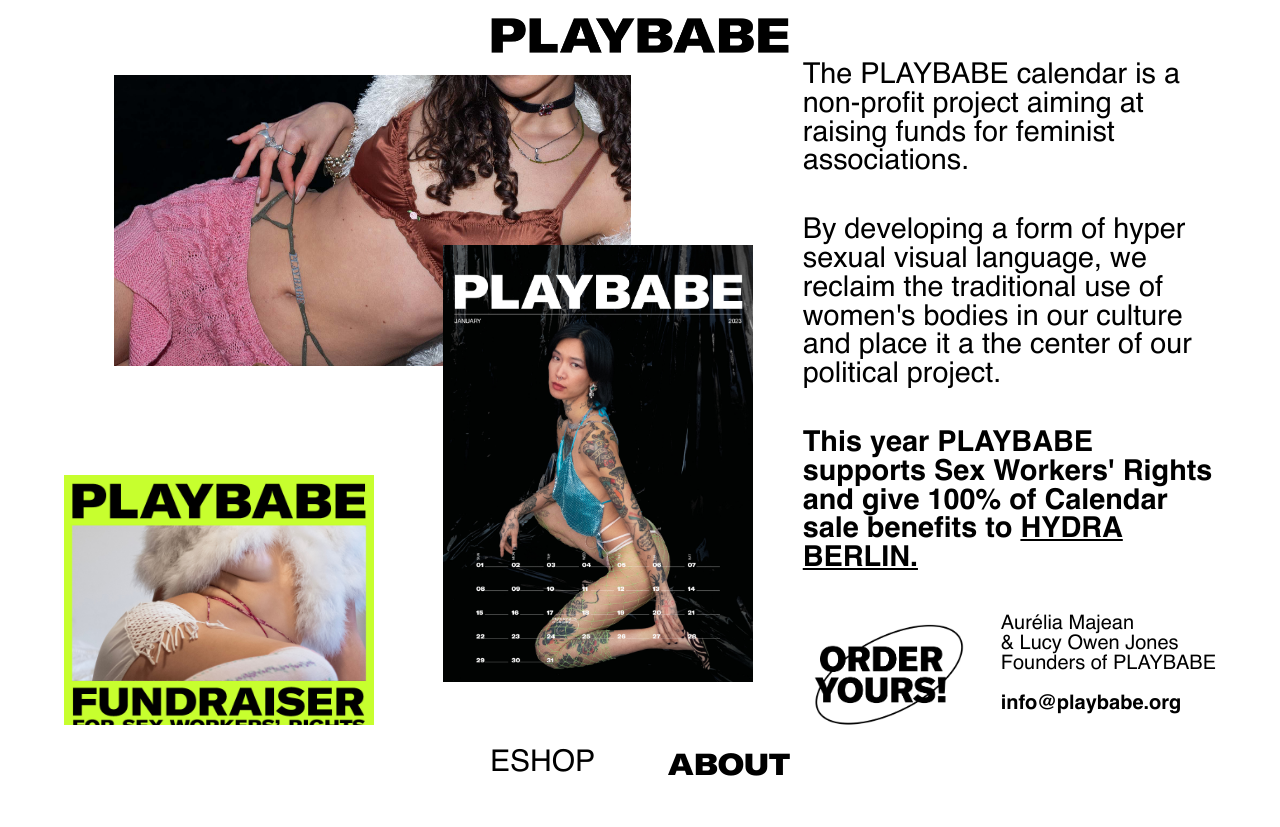
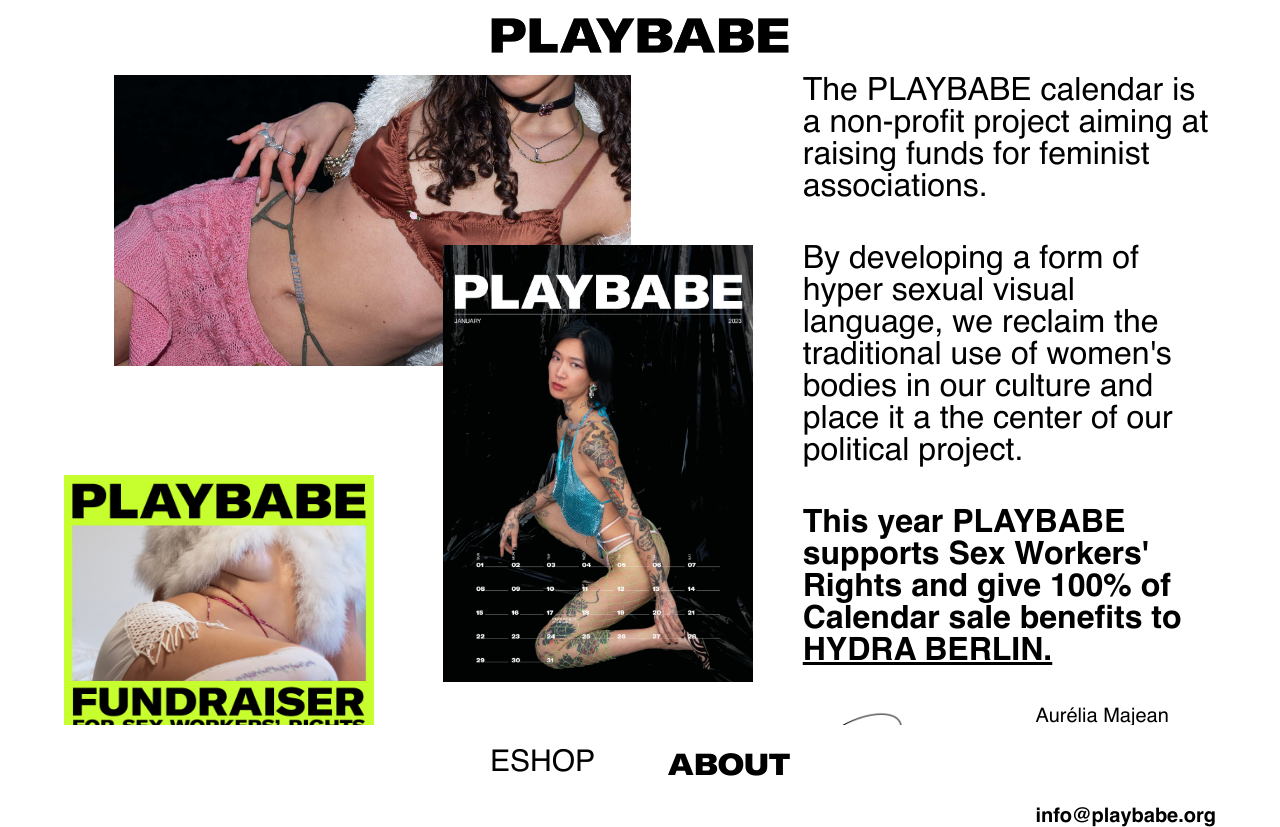
Before and after one commit to alexandre-roux/playbabe, a React (Create React App) app: page /about in a window 1280 px wide. Before the commit the page ends 800 px from the top, so only its background shows below. Built offline with nearby package versions, Linux system fonts and the light colour scheme.

Commit message:
Another version for the font height on the About page

```diff
--- a/src/containers/About/index.scss
+++ b/src/containers/About/index.scss
@@ -60,18 +60,22 @@
     }
 
     .text {
+      height: 100%;
+      width: 100%;
       flex: 3;
       display: flex;
       justify-content: center;
-      align-items: center;
 
       .text-container {
+        height: 100%;
+        width: 100%;
         display: flex;
         gap: 40px;
         flex-direction: column;
+        justify-content: space-between;
 
         p {
-          font-size: 1.8em;
+          font-size: 4vh;
         }
 
         .details {
@@ -80,11 +84,11 @@
           gap: 20px;
 
           p {
-            font-size: 20px;
+            font-size: 2.5vh;
           }
 
           img {
-            height: 120px;
+            width: 50%;
           }
         }
       }
```
